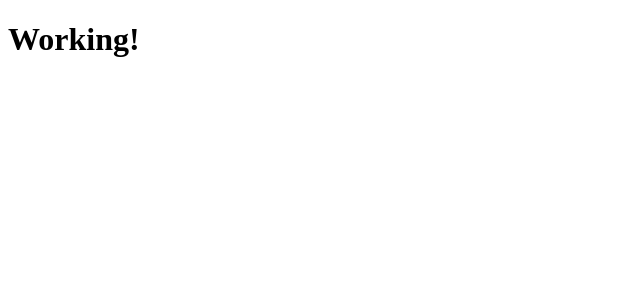
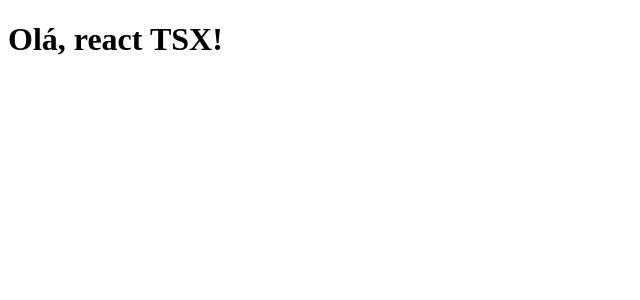
Before and after one commit to uthanhercules/client-themis-library, a React (Create React App) app: page / in a window 1280 px wide. Shown: the top 300 px of the page, without its empty margins (0-640 px from the left). Built offline with nearby package versions, Linux system fonts and the light colour scheme.

Commit message:
Typescript conversion

```diff
--- a/public/index.html
+++ b/public/index.html
@@ -1,20 +1,43 @@
 <!DOCTYPE html>
 <html lang="en">
-
   <head>
     <meta charset="utf-8" />
     <link rel="icon" href="%PUBLIC_URL%/favicon.ico" />
     <meta name="viewport" content="width=device-width, initial-scale=1" />
     <meta name="theme-color" content="#000000" />
-  <meta name="description" content="Web site created using create-react-app" />
+    <meta
+      name="description"
+      content="Web site created using create-react-app"
+    />
     <link rel="apple-touch-icon" href="%PUBLIC_URL%/logo192.png" />
+    <!--
+      manifest.json provides metadata used when your web app is installed on a
+      user's mobile device or desktop. See https://developers.google.com/web/fundamentals/web-app-manifest/
+    -->
     <link rel="manifest" href="%PUBLIC_URL%/manifest.json" />
-  <title>Biblioteca de Têmis</title>
+    <!--
+      Notice the use of %PUBLIC_URL% in the tags above.
+      It will be replaced with the URL of the `public` folder during the build.
+      Only files inside the `public` folder can be referenced from the HTML.
+
+      Unlike "/favicon.ico" or "favicon.ico", "%PUBLIC_URL%/favicon.ico" will
+      work correctly both with client-side routing and a non-root public URL.
+      Learn how to configure a non-root public URL by running `npm run build`.
+    -->
+    <title>React App</title>
   </head>
-
   <body>
     <noscript>You need to enable JavaScript to run this app.</noscript>
     <div id="root"></div>
+    <!--
+      This HTML file is a template.
+      If you open it directly in the browser, you will see an empty page.
+
+      You can add webfonts, meta tags, or analytics to this file.
+      The build step will place the bundled scripts into the <body> tag.
+
+      To begin the development, run `npm start` or `yarn start`.
+      To create a production bundle, use `npm run build` or `yarn build`.
+    -->
   </body>
-
 </html>
--- a/src/App.jsx
+++ b/src/App.tsx
@@ -1,7 +1,7 @@
 import React from 'react';
 
 function App() {
-  return (<h1>Working!</h1>);
+  return (<h1>Olá, react TSX!</h1>);
 }
 
 export default App;
--- /dev/null
+++ b/src/react-app-env.d.ts
@@ -0,0 +1 @@
+/// <reference types="react-scripts" />
```
Also changed, not shown: package.json (+7 -0 lines), tsconfig.json (added, +26 -0 lines), .eslintrc.json, src/index.tsx (renamed from src/index.jsx), 2 other files (tests, documents, lock files or other folders). Lines whose indentation alone changed are shown as unchanged.
